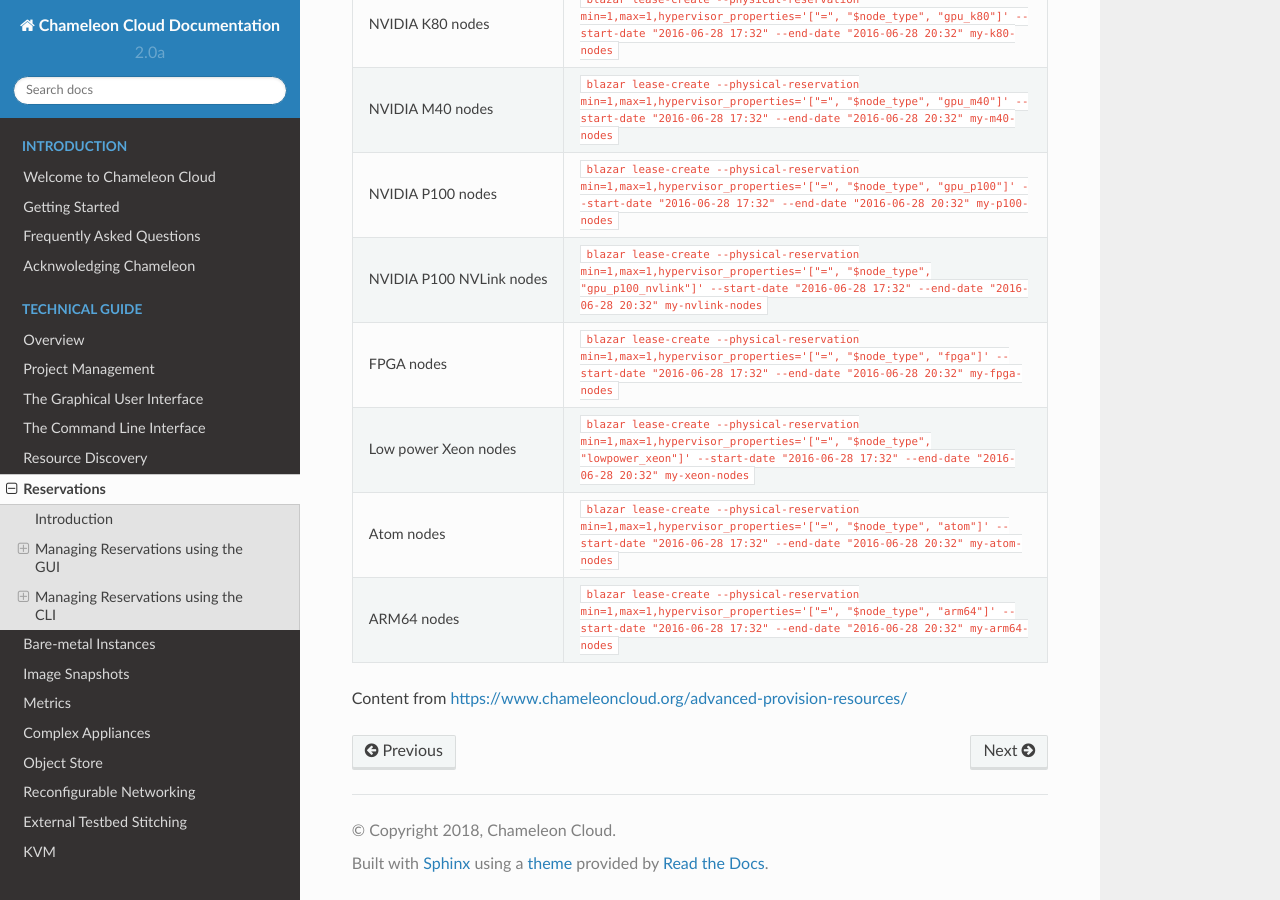
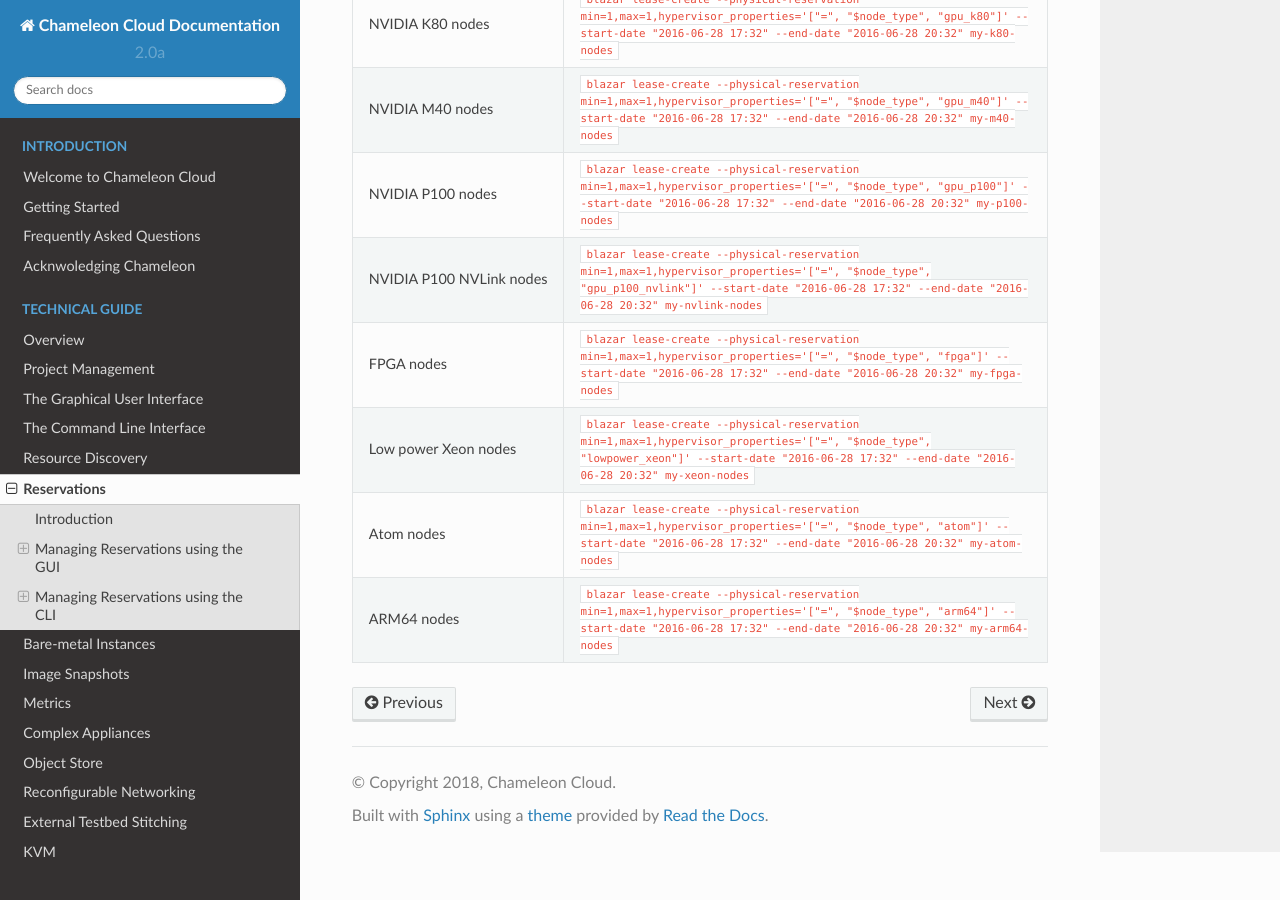
Before and after one commit to ChameleonCloud/docs, a Sphinx documentation site: the page built from source/technical/reservations.rst, in a window 1280 px wide and 900 px high, scrolled down 8297 px. Built offline with Sphinx 7.4.7 and the Read the Docs theme 2.0.0, drawn with Linux system fonts in a browser that asks for light colours.

Commit message:
Removed old content link

```diff
--- a/source/technical/reservations.rst
+++ b/source/technical/reservations.rst
@@ -230,5 +230,3 @@ Here are examples for reserving different types of nodes:
 +--------------------------+---------------------------------------------------------------------------------------------------------------------------------------------------------------------------------------------------------+
 | ARM64 nodes              | ``blazar lease-create --physical-reservation min=1,max=1,hypervisor_properties='["=", "$node_type", "arm64"]' --start-date "2016-06-28 17:32" --end-date "2016-06-28 20:32" my-arm64-nodes``            |
 +--------------------------+---------------------------------------------------------------------------------------------------------------------------------------------------------------------------------------------------------+
-
-Content from https://www.chameleoncloud.org/advanced-provision-resources/
```
